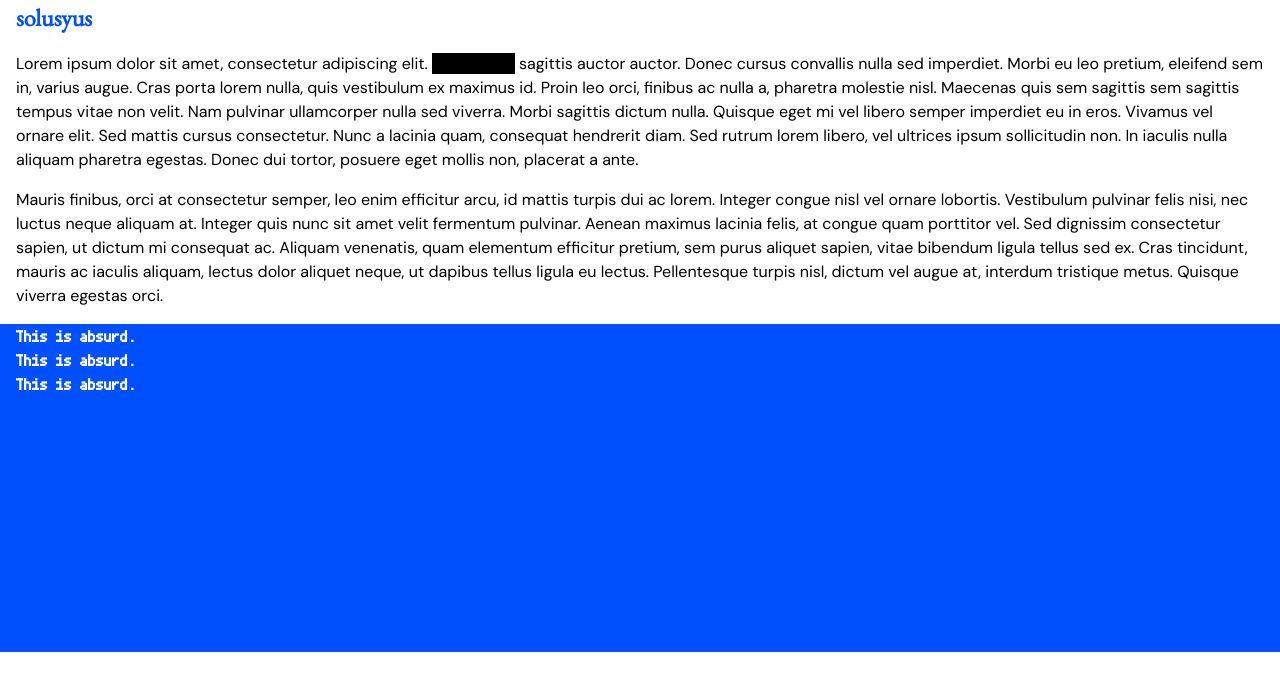
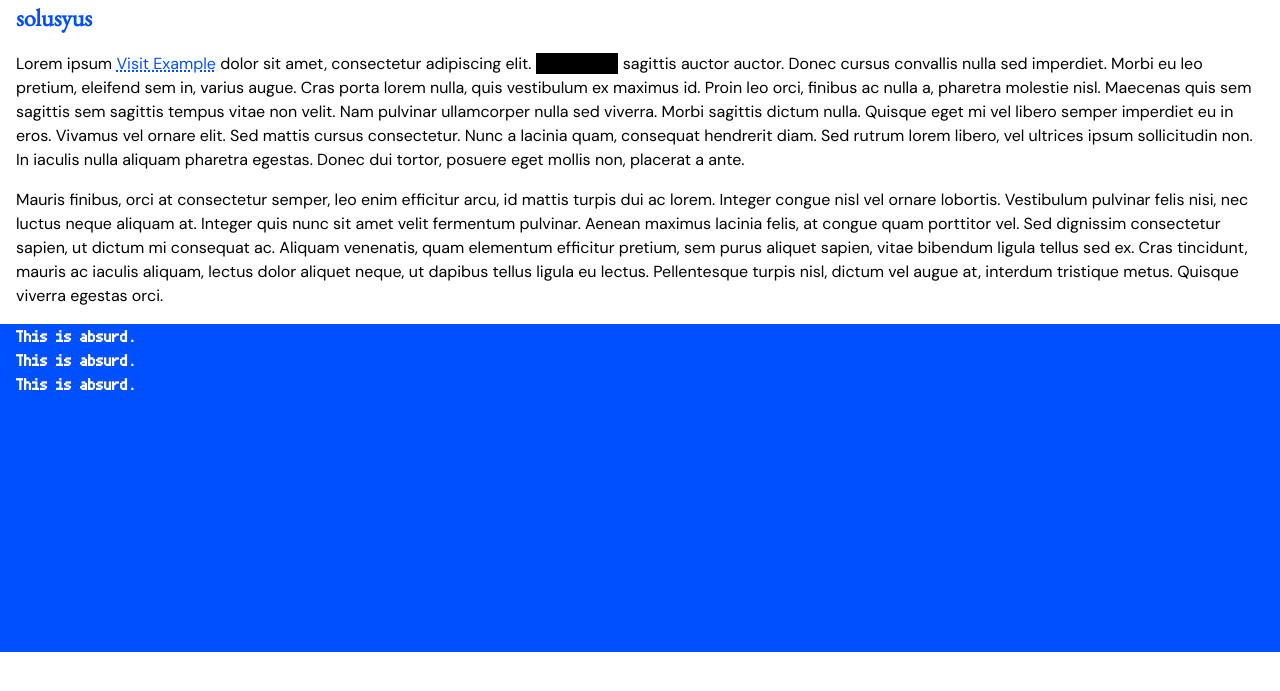
Before and after one commit to solusyus/website, a Jekyll site: the page built from index.html, in a window 1280 px wide. Shown: the top 691 px of the page. Built offline with Jekyll 4.4.1, drawn with Linux system fonts in a browser that asks for light colours; nearby versions of some CDN libraries; a script that is not in the unit is left out.

Commit message:
Update index.html
Updated the content of the paragraphs in index.html, including a link to 'Visit Example'.

```diff
--- a/index.html
+++ b/index.html
@@ -4,7 +4,7 @@
 ---
 
 <section>
-<p>Lorem ipsum dolor sit amet, consectetur adipiscing elit. <span class="spoiler">Vestibulum</span> sagittis auctor auctor. Donec cursus convallis nulla sed imperdiet. Morbi eu leo pretium, eleifend sem in, varius augue. Cras porta lorem nulla, quis vestibulum ex maximus id. Proin leo orci, finibus ac nulla a, pharetra molestie nisl. Maecenas quis sem sagittis sem sagittis tempus vitae non velit. Nam pulvinar ullamcorper nulla sed viverra. Morbi sagittis dictum nulla. Quisque eget mi vel libero semper imperdiet eu in eros. Vivamus vel ornare elit. Sed mattis cursus consectetur. Nunc a lacinia quam, consequat hendrerit diam. Sed rutrum lorem libero, vel ultrices ipsum sollicitudin non. In iaculis nulla aliquam pharetra egestas. Donec dui tortor, posuere eget mollis non, placerat a ante.</p>
+<p>Lorem ipsum <a href="https://example.com">Visit Example</a> dolor sit amet, consectetur adipiscing elit. <span class="spoiler">Vestibulum</span> sagittis auctor auctor. Donec cursus convallis nulla sed imperdiet. Morbi eu leo pretium, eleifend sem in, varius augue. Cras porta lorem nulla, quis vestibulum ex maximus id. Proin leo orci, finibus ac nulla a, pharetra molestie nisl. Maecenas quis sem sagittis sem sagittis tempus vitae non velit. Nam pulvinar ullamcorper nulla sed viverra. Morbi sagittis dictum nulla. Quisque eget mi vel libero semper imperdiet eu in eros. Vivamus vel ornare elit. Sed mattis cursus consectetur. Nunc a lacinia quam, consequat hendrerit diam. Sed rutrum lorem libero, vel ultrices ipsum sollicitudin non. In iaculis nulla aliquam pharetra egestas. Donec dui tortor, posuere eget mollis non, placerat a ante.</p>
 
 <p>Mauris finibus, orci at consectetur semper, leo enim efficitur arcu, id mattis turpis dui ac lorem. Integer congue nisl vel ornare lobortis. Vestibulum pulvinar felis nisi, nec luctus neque aliquam at. Integer quis nunc sit amet velit fermentum pulvinar. Aenean maximus lacinia felis, at congue quam porttitor vel. Sed dignissim consectetur sapien, ut dictum mi consequat ac. Aliquam venenatis, quam elementum efficitur pretium, sem purus aliquet sapien, vitae bibendum ligula tellus sed ex. Cras tincidunt, mauris ac iaculis aliquam, lectus dolor aliquet neque, ut dapibus tellus ligula eu lectus. Pellentesque turpis nisl, dictum vel augue at, interdum tristique metus. Quisque viverra egestas orci.</p>
 </section>
```
